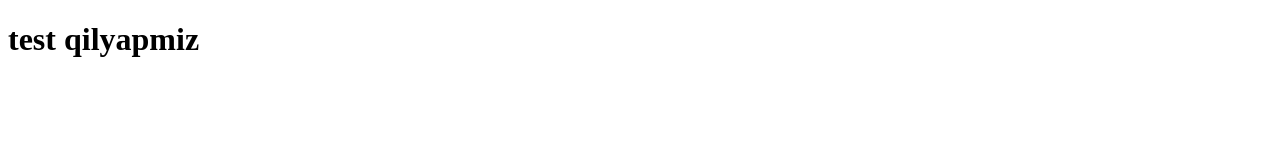
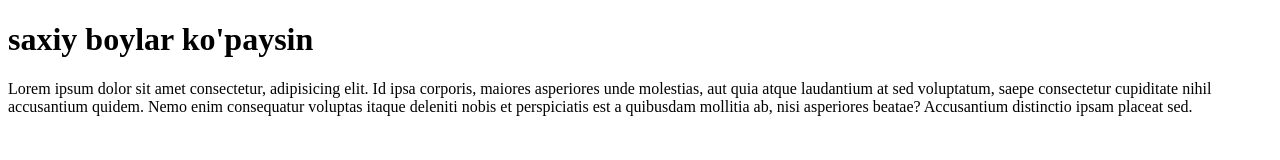
Before and after one commit to muhammadqodirzamzamboyev77-ux/6-dars, a plain HTML site: page index.html in a window 1280 px wide. Drawn offline with Linux system fonts and the light colour scheme.

Commit message:
yangilash

```diff
--- a/index.html
+++ b/index.html
@@ -1,11 +1,18 @@
 <!DOCTYPE html>
 <html lang="en">
+
 <head>
     <meta charset="UTF-8">
     <meta name="viewport" content="width=device-width, initial-scale=1.0">
     <title>Document</title>
 </head>
+
 <body>
-    <h1>test qilyapmiz</h1>
+    <h1>saxiy boylar ko'paysin</h1>
+    <p>Lorem ipsum dolor sit amet consectetur, adipisicing elit. Id ipsa corporis, maiores asperiores unde molestias,
+        aut quia atque laudantium at sed voluptatum, saepe consectetur cupiditate nihil accusantium quidem. Nemo enim
+        consequatur voluptas itaque deleniti nobis et perspiciatis est a quibusdam mollitia ab, nisi asperiores beatae?
+        Accusantium distinctio ipsam placeat sed.</p>
 </body>
+
 </html>
```
